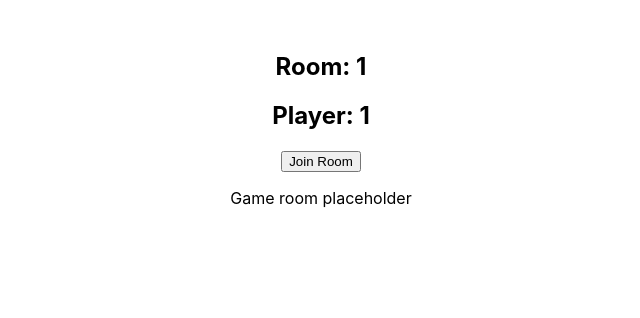
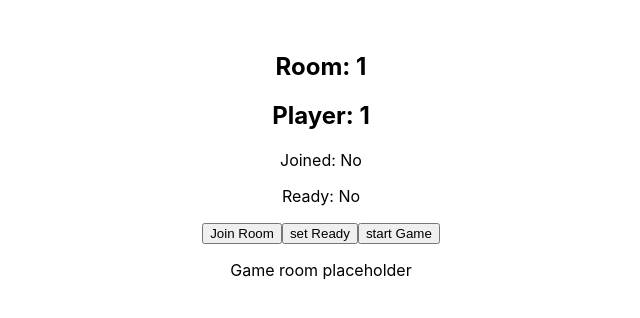
Before and after one commit to jciglesias/red-tetris, a React (Create React App) app in the folder client/: page /1/1 in a window 1280 px wide. Shown: the top 318 px of the page, without its empty margins (319-959 px from the left). Built offline with nearby package versions, Linux system fonts and the light colour scheme; no server answers.

Commit message:
afficher statut

```diff
--- a/client/src/components/GameRoom.tsx
+++ b/client/src/components/GameRoom.tsx
@@ -1,4 +1,4 @@
-import React, { useEffect } from 'react';
+import React, { useEffect, useState } from 'react';
 import { useParams } from 'react-router-dom';
 import io from "socket.io-client";
 
@@ -8,6 +8,8 @@ const socket = io("http://localhost:3001");
 function GameRoom() {
   const { roomName } = useParams<{ roomName: string }>();
   const { playerName } = useParams<{ playerName: string }>();
+  const [playerReady, setPlayerReady] = useState(false);
+  const [hasJoinedRoom, setHasJoinedRoom] = useState(false);
 
     useEffect(() => {
 
@@ -21,10 +23,12 @@ function GameRoom() {
 
     socket.on('join-room-success', (data) => {
       console.log('Join room success: ' + JSON.stringify(data, null, 2));
+      setHasJoinedRoom(true);
     });
 
     socket.on('join-room-error', (data) => {
       console.log('Join room error: ' + JSON.stringify(data, null, 2));
+      setHasJoinedRoom(false);
     });
 
     socket.on('player-joined', (data) => {
@@ -45,6 +49,7 @@ function GameRoom() {
 
     socket.on('player-ready-changed', (data) => {
       console.log('Player ready changed: ' + JSON.stringify(data, null, 2));
+      setPlayerReady(data.ready);
     });
 
     // Game events
@@ -86,7 +91,7 @@ function GameRoom() {
       console.log('Error: ' + JSON.stringify(data, null, 2));
     });
 
-  return () => {
+    return () => {
       socket.off('connect');
       socket.off('disconnect');
     };
@@ -101,11 +106,27 @@ function GameRoom() {
     console.log('joinRoom')
   }
 
+  function setReady() {
+    socket.emit('player-ready', {
+        ready: true
+    });
+    console.log('player-ready');
+    setPlayerReady(true);
+  }
+
+  function startGame() {
+    socket.emit('start-game');
+    console.log('start-game')
+  }
   return (
     <div className="game-room">
       <h2>Room: {roomName}</h2>
       <h2>Player: {playerName}</h2>
+      <p>Joined: {hasJoinedRoom ? 'Yes' : 'No'}</p>
+      <p>Ready: {playerReady ? 'Yes' : 'No'}</p>
       <button onClick={joinRoom}>Join Room</button>
+      <button onClick={setReady}>set Ready</button>
+      <button onClick={startGame}>start Game</button>
       <div className="game-container">
         {/* Game board and other components will go here */}
         <p>Game room placeholder</p>
--- a/client/tsconfig.json
+++ b/client/tsconfig.json
@@ -21,6 +21,5 @@
     "jsx": "react-jsx"
   },
   "include": [
-    "src"
-, "../old/GameRoom.test.old.tsx", "../old/Home.test.old.tsx"  ]
+    "src"]
 }
```
Also changed, not shown: 1 other file (tests, documents, lock files or other folders).
